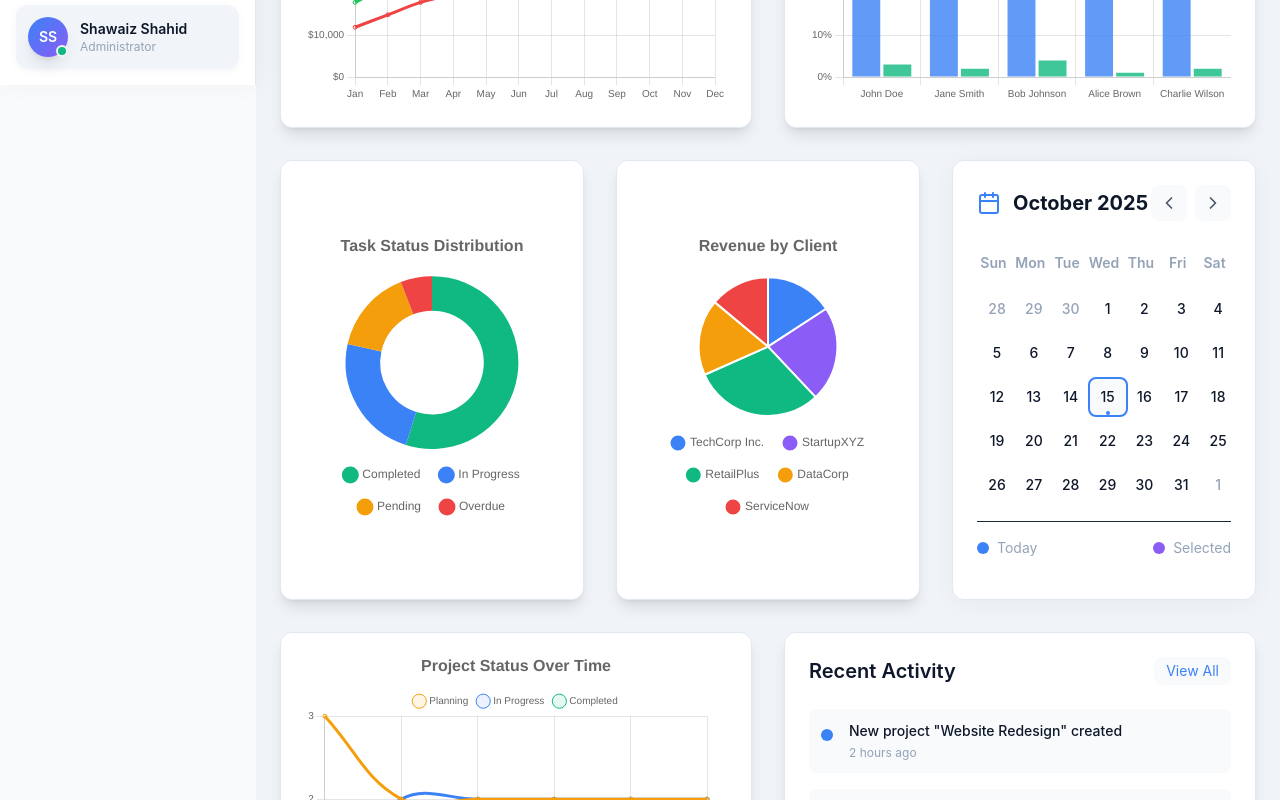
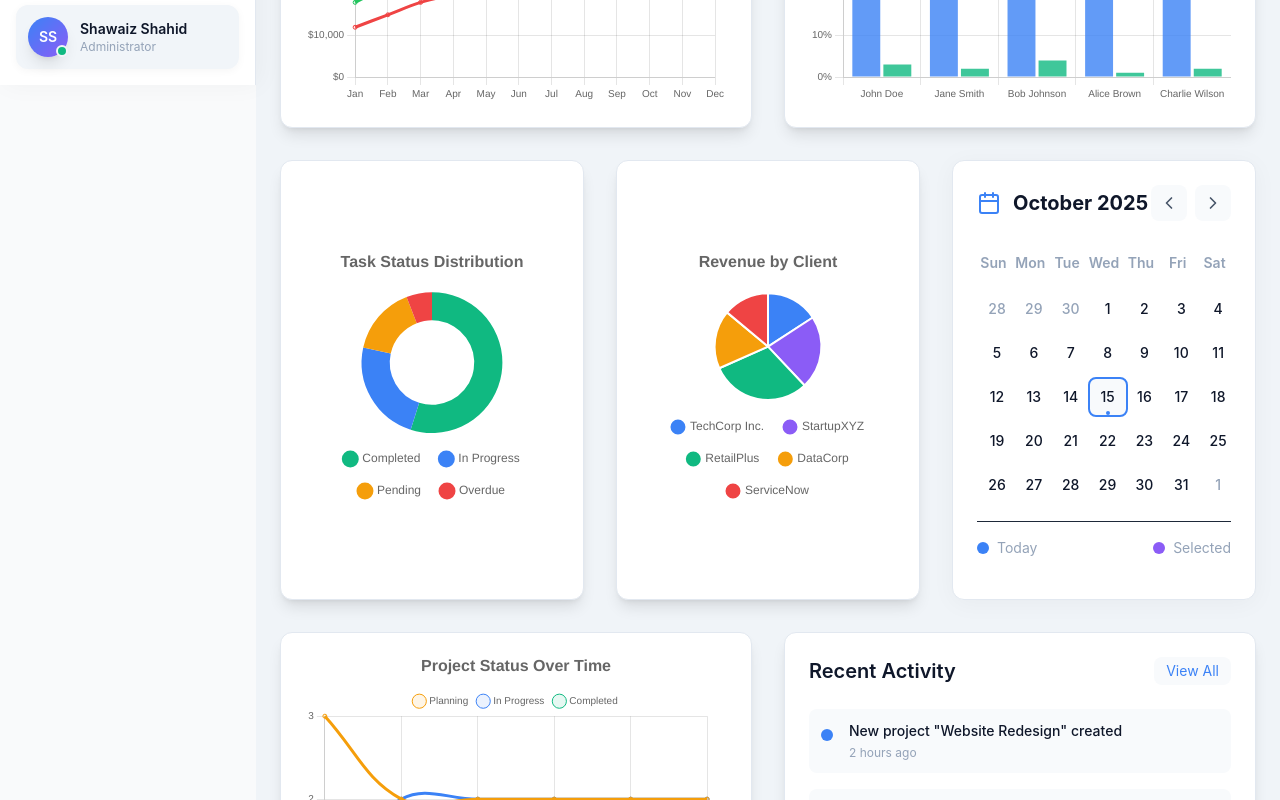
Before and after one commit to MadG0blin359/FullStackForge, a React (Vite) app in the folder Project Management Dashboard/: page / in a window 1280 px wide. Shown: the part 715-1515 px from the top of the page. Built offline with nearby package versions, Linux system fonts and the light colour scheme.

Commit message:
fix/ Dashboard Pie Charts

```diff
--- a/Project Management Dashboard/src/components/charts/ClientRevenueChart.jsx
+++ b/Project Management Dashboard/src/components/charts/ClientRevenueChart.jsx
@@ -43,7 +43,7 @@ const ClientRevenueChart = () => {
 
   return (
     <div
-      className="bg-white p-2 rounded-xl shadow-lg border h-110 flex flex-col transition-all duration-500 ease-in-out"
+      className="bg-white p-4 lg:p-6 rounded-xl shadow-lg border h-110 flex flex-col transition-all duration-500 ease-in-out"
       style={{
         backgroundColor: "var(--card-bg)",
         borderColor: "var(--card-border)",
--- a/Project Management Dashboard/src/components/charts/TaskStatusChart.jsx
+++ b/Project Management Dashboard/src/components/charts/TaskStatusChart.jsx
@@ -33,7 +33,7 @@ const TaskStatusChart = () => {
 
   return (
     <div
-      className="bg-white p-2 rounded-xl shadow-lg border h-110 flex flex-col transition-all duration-500 ease-in-out"
+      className="bg-white p-4 lg:p-6 rounded-xl shadow-lg border h-110 flex flex-col transition-all duration-500 ease-in-out"
       style={{
         backgroundColor: "var(--card-bg)",
         borderColor: "var(--card-border)",
```
